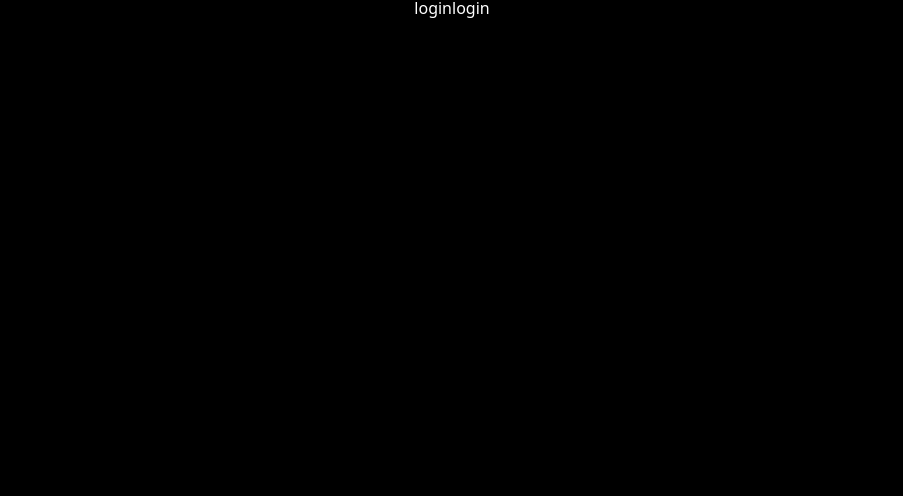
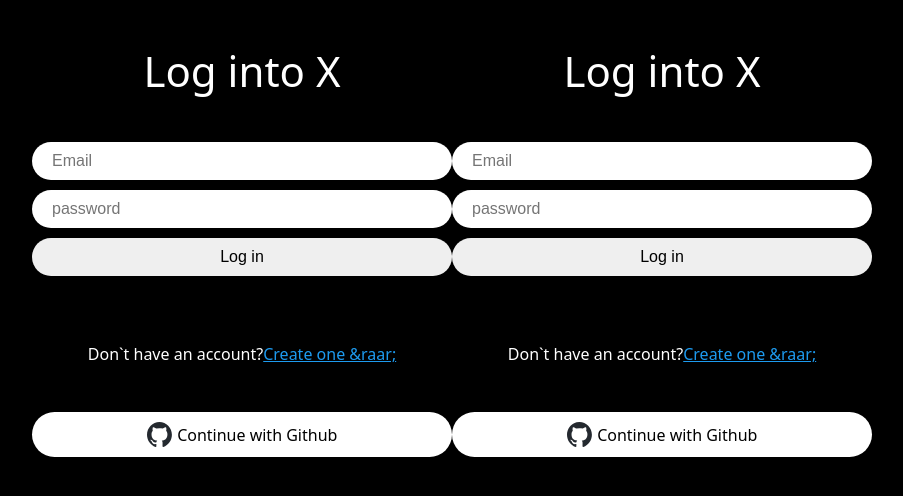
Before and after one commit to cywin1018/Nwitter-reloaded, a React (Vite) app: page /login in a window 1280 px wide. Shown: the top 496 px of the page, without its empty margins (188-1091 px from the left). Built offline with nearby package versions, Linux system fonts and the light colour scheme.

Commit message:
update 0929

```diff
--- a/src/App.tsx
+++ b/src/App.tsx
@@ -9,11 +9,16 @@
 import { useEffect, useState } from "react";
 import LoadingScreen from "./components/loading-screen";
 import { auth } from "./firebase";
+import ProtectedRoute from "./components/protected-route";
 
 const router = createBrowserRouter([
   {
     path: "/",
-    element: <Layout />,
+    element: (
+      <ProtectedRoute>
+        <Layout />
+      </ProtectedRoute>
+    ),
     children: [
       {
         path: "",
--- /dev/null
+++ b/src/components/auth-components.ts
@@ -0,0 +1,49 @@
+import { styled } from "styled-components";
+
+export const  Wrapper = styled.div`
+  height: 100%;
+  display: flex;
+  flex-direction: column;
+  align-items: center;
+  width: 420px;
+  padding: 50px 0px;
+`;
+
+export const Title = styled.h1`
+  font-size: 42px;
+`;
+
+export const  Form = styled.form`
+  margin-top: 50px;
+  margin-bottom: 50px;
+  display: flex;
+  flex-direction: column;
+  gap: 10px;
+  width: 100%;
+`;
+
+export const Input = styled.input`
+  padding: 10px 20px;
+  border-radius: 50px;
+  border: none;
+  width: 100%;
+  font-size: 16px;
+  &[type="submit"] {
+    cursor: pointer;
+    &:hover {
+      opacity: 0.8s;
+    }
+  }
+`;
+
+export const Error = styled.span`
+  font-weight: 600;
+  color: red;
+`;
+
+export const Switcher = styled.span`
+  margin-top: 20px;
+  a {
+    color: #1d9bf0;
+  }
+`;
--- /dev/null
+++ b/src/components/github-btn.tsx
@@ -0,0 +1,42 @@
+import { GithubAuthProvider, signInWithPopup } from "firebase/auth";
+import { styled } from "styled-components";
+import { auth } from "../firebase";
+import { useNavigate } from "react-router-dom";
+
+const Button = styled.span`
+  margin-top: 50px;
+  background-color: white;
+  font-weight: 500px;
+  width: 100%;
+  color: black;
+  padding: 10px 20px;
+  border-radius: 50px;
+  border: 0;
+  display: flex;
+  gap: 5px;
+  align-items: center;
+  justify-content: center;
+  cursor: pointer;
+`;
+const Logo = styled.img`
+  height: 25px;
+`;
+
+export default function GithubButton() {
+  const navigate = useNavigate();
+  const onClick = async () => {
+    try {
+      const provider = new GithubAuthProvider();
+      await signInWithPopup(auth, provider);
+      navigate("/");
+    } catch (err) {
+      console.error(err);
+    }
+  };
+  return (
+    <Button onClick={onClick}>
+      <Logo src="/github-logo.svg" />
+      Continue with Github
+    </Button>
+  );
+}
--- a/src/components/layout.tsx
+++ b/src/components/layout.tsx
@@ -4,7 +4,6 @@
   return (
     <>
       <Outlet />
-      <h2>hihi</h2>
     </>
   );
 }
--- /dev/null
+++ b/src/components/protected-route.tsx
@@ -0,0 +1,14 @@
+import { Navigate } from "react-router-dom";
+import { auth } from "../firebase";
+
+export default function ProtectedRoute({
+  children,
+}: {
+  children: React.ReactNode;
+}) {
+  const user = auth.currentUser;
+  if (user === null) {
+    return <Navigate to="/login" />;
+  }
+  return children;
+}
--- a/src/firebase.ts
+++ b/src/firebase.ts
@@ -1,15 +1,16 @@
+// Import the functions you need from the SDKs you need
 import { initializeApp } from "firebase/app";
-import {getAuth} from "firebase/auth";
+import { getAuth } from "firebase/auth";
+
 
 const firebaseConfig = {
-  apiKey: "AIzaSyAvzrW3u8ynxz0B58Tv4HUoJ0cAIu9TWuY",
-  authDomain: "nwitter-reloaded-9cd2d.firebaseapp.com",
-  projectId: "nwitter-reloaded-9cd2d",
-  storageBucket: "nwitter-reloaded-9cd2d.appspot.com",
-  messagingSenderId: "544010856717",
-  appId: "1:544010856717:web:654b55fddd5ce085556844"
+  apiKey: "AIzaSyAYIfhj4eNVddfU7NfbyyoGA8H_zVylwB4",
+  authDomain: "nwitter-reloaded-5e3c2.firebaseapp.com",
+  projectId: "nwitter-reloaded-5e3c2",
+  storageBucket: "nwitter-reloaded-5e3c2.appspot.com",
+  messagingSenderId: "264141567679",
+  appId: "1:264141567679:web:8d3de7b4af0f421b7a780a"
 };
-
 
 const app = initializeApp(firebaseConfig);
 
--- a/src/routes/create-account.tsx
+++ b/src/routes/create-account.tsx
@@ -1,48 +1,17 @@
-import { styled } from "styled-components";
 import { useState } from "react";
 import { createUserWithEmailAndPassword, updateProfile } from "firebase/auth";
 import { auth } from "../firebase";
-import { useNavigate } from "react-router-dom";
-
-const Wrapper = styled.div`
-  height: 100%;
-  display: flex;
-  flex-direction: column;
-  align-items: center;
-  width: 420px;
-  padding: 50px 0px;
-`;
-
-const Title = styled.h1`
-  font-size: 42px;
-`;
-
-const Form = styled.form`
-  margin-top: 50px;
-  display: flex;
-  flex-direction: column;
-  gap: 10px;
-  width: 100%;
-`;
-
-const Input = styled.input`
-  padding: 10px 20px;
-  border-radius: 50px;
-  border: none;
-  width: 100%;
-  font-size: 16px;
-  &[type="submit"] {
-    cursor: pointer;
-    &:hover {
-      opacity: 0.8s;
-    }
-  }
-`;
-
-const Error = styled.span`
-  font-weight: 600;
-  color: red;
-`;
+import { useNavigate, Link } from "react-router-dom";
+import { FirebaseError } from "firebase/app";
+import {
+  Form,
+  Input,
+  Switcher,
+  Title,
+  Wrapper,
+  Error,
+} from "../components/auth-components";
+import GithubButton from "../components/github-btn";
 
 export default function CreateAccount() {
   const navigate = useNavigate();
@@ -66,6 +35,7 @@
   };
   const onSubmit = async (e: React.FormEvent<HTMLFormElement>) => {
     e.preventDefault();
+    setError("");
     if (isLoading || name === "" || email === "" || password === "") return;
     try {
       //create an account
@@ -76,13 +46,14 @@
         password
       );
       //오류 발생부분
-      console.log(credentials.user);
       await updateProfile(credentials.user, {
         displayName: name,
       });
       navigate("/");
     } catch (e) {
-      //setError
+      if (e instanceof FirebaseError) {
+        setError(e.message);
+      }
     } finally {
       setLoading(false);
     }
@@ -121,6 +92,11 @@
         />
       </Form>
       {error !== "" ? <Error>{error}</Error> : null}
+      <Switcher>
+        Already have an account?
+        <Link to={"/login"}>Plz Login &raquo;</Link>
+      </Switcher>
+      <GithubButton />
     </Wrapper>
   );
 }
--- a/src/routes/home.tsx
+++ b/src/routes/home.tsx
@@ -1,3 +1,8 @@
+import { auth } from "../firebase";
+
 export default function Home() {
-  return <h1>Home</h1>;
+  const logOut = () => {
+    auth.signOut();
+  };
+  return <button onClick={logOut}>Log Out</button>;
 }
--- a/src/routes/login.tsx
+++ b/src/routes/login.tsx
@@ -1,3 +1,80 @@
-export default function login() {
-  return <h1>login</h1>;
+import { useState } from "react";
+import { auth } from "../firebase";
+import { Link, useNavigate } from "react-router-dom";
+import { FirebaseError } from "firebase/app";
+import { signInWithEmailAndPassword } from "firebase/auth";
+import {
+  Form,
+  Input,
+  Switcher,
+  Title,
+  Wrapper,
+  Error,
+} from "../components/auth-components";
+import GithubButton from "../components/github-btn";
+
+export default function CreateAccount() {
+  const navigate = useNavigate();
+  const [isLoading, setLoading] = useState(false);
+
+  const [email, setEmail] = useState("");
+  const [password, setPassword] = useState("");
+  const [error, setError] = useState("");
+
+  const onChange = (e: React.ChangeEvent<HTMLInputElement>) => {
+    const {
+      target: { name, value },
+    } = e;
+    if (name === "email") {
+      setEmail(value);
+    } else if (name === "password") {
+      setPassword(value);
+    }
+  };
+  const onSubmit = async (e: React.FormEvent<HTMLFormElement>) => {
+    e.preventDefault();
+    setError("");
+    if (isLoading || email === "" || password === "") return;
+    try {
+      setLoading(true);
+      await signInWithEmailAndPassword(auth, email, password);
+      navigate("/");
+    } catch (e) {
+      if (e instanceof FirebaseError) {
+        setError(e.message);
+      }
+    } finally {
+      setLoading(false);
+    }
+  };
+  return (
+    <Wrapper>
+      <Title>Log into X</Title>
+      <Form onSubmit={onSubmit}>
+        <Input
+          name="email"
+          onChange={onChange}
+          value={email}
+          placeholder="Email"
+          type="email"
+          required
+        />
+        <Input
+          name="password"
+          onChange={onChange}
+          value={password}
+          placeholder="password"
+          type="password"
+          required
+        />
+        <Input type="submit" value={isLoading ? "Loading..." : "Log in"} />
+      </Form>
+      {error !== "" ? <Error>{error}</Error> : null}
+      <Switcher>
+        Don`t have an account?
+        <Link to={"/create-account"}>Create one &raar;</Link>
+      </Switcher>
+      <GithubButton />
+    </Wrapper>
+  );
 }
```
Also changed, not shown: public/github-logo.svg (added), 1 other file (tests, documents, lock files or other folders).
